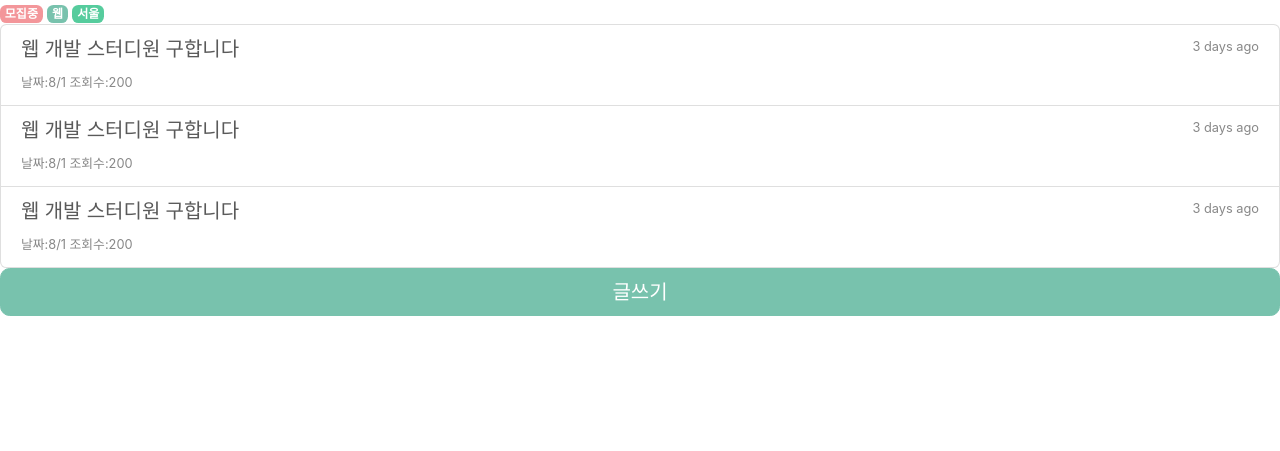
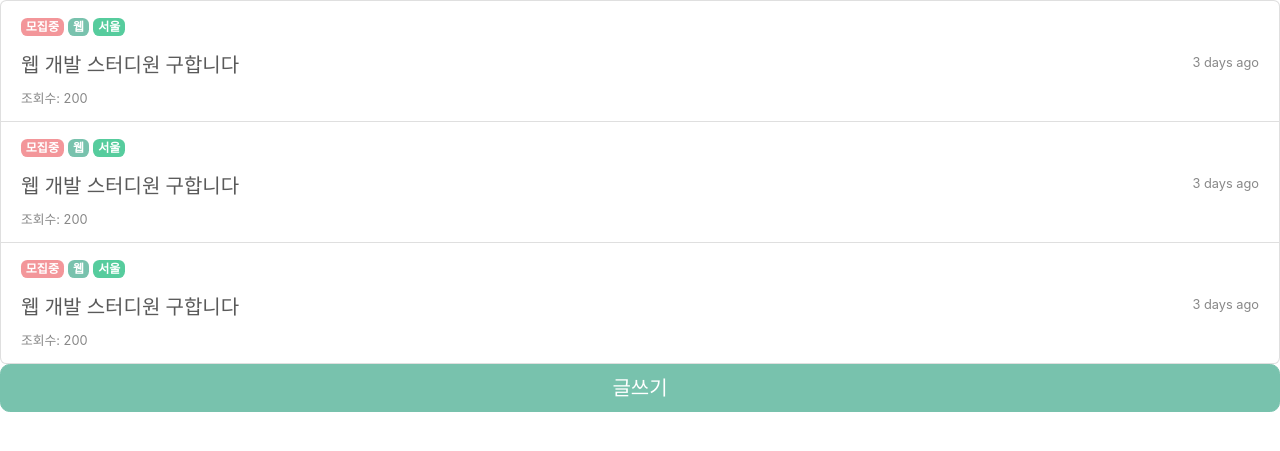
Before and after one commit to dlgosla/study_web, a Django app: page / in a window 1280 px wide. Shown: the part 56-507 px from the top of the page. Run offline with Django 3.2, Linux system fonts and the light colour scheme; some libraries are stand-ins or nearby versions.

Commit message:
fix form

```diff
--- a/django_exercise/study_web/templates/study_web/index.html
+++ b/django_exercise/study_web/templates/study_web/index.html
@@ -41,34 +41,46 @@
     </nav>
 
     <!-- 게시판 -->
-    <span class="badge badge-secondary">모집중</span>
-    <span class="badge badge-primary">웹</span>
-    <span class="badge badge-success">서울</span>
-
     <div class="list-group">
       <a href="#" class="list-group-item list-group-item-action flex-column align-items-start">
+        <p>
+          <span class="badge badge-secondary">모집중</span>
+          <span class="badge badge-primary">웹</span>
+          <span class="badge badge-success">서울</span>
+        </p>
         <div class="d-flex w-100 justify-content-between">
           <h5 class="mb-1">웹 개발 스터디원 구합니다</h5>
           <small class="text-muted">3 days ago</small>
         </div>
         <p class="mb-1"></p>
-        <small class="text-muted">날짜:8/1 조회수:200</small>
+        <small class="text-muted">조회수: 200</small>
       </a>
+
       <a href="#" class="list-group-item list-group-item-action flex-column align-items-start">
+        <p>
+          <span class="badge badge-secondary">모집중</span>
+          <span class="badge badge-primary">웹</span>
+          <span class="badge badge-success">서울</span>
+        </p>
         <div class="d-flex w-100 justify-content-between">
           <h5 class="mb-1">웹 개발 스터디원 구합니다</h5>
           <small class="text-muted">3 days ago</small>
         </div>
         <p class="mb-1"></p>
-        <small class="text-muted">날짜:8/1 조회수:200</small>
+        <small class="text-muted">조회수: 200</small>
       </a>
       <a href="#" class="list-group-item list-group-item-action flex-column align-items-start">
+        <p>
+          <span class="badge badge-secondary">모집중</span>
+          <span class="badge badge-primary">웹</span>
+          <span class="badge badge-success">서울</span>
+        </p>
         <div class="d-flex w-100 justify-content-between">
           <h5 class="mb-1">웹 개발 스터디원 구합니다</h5>
           <small class="text-muted">3 days ago</small>
         </div>
         <p class="mb-1"></p>
-        <small class="text-muted">날짜:8/1 조회수:200</small>
+        <small class="text-muted">조회수: 200</small>
       </a>
     </div>
 
```
